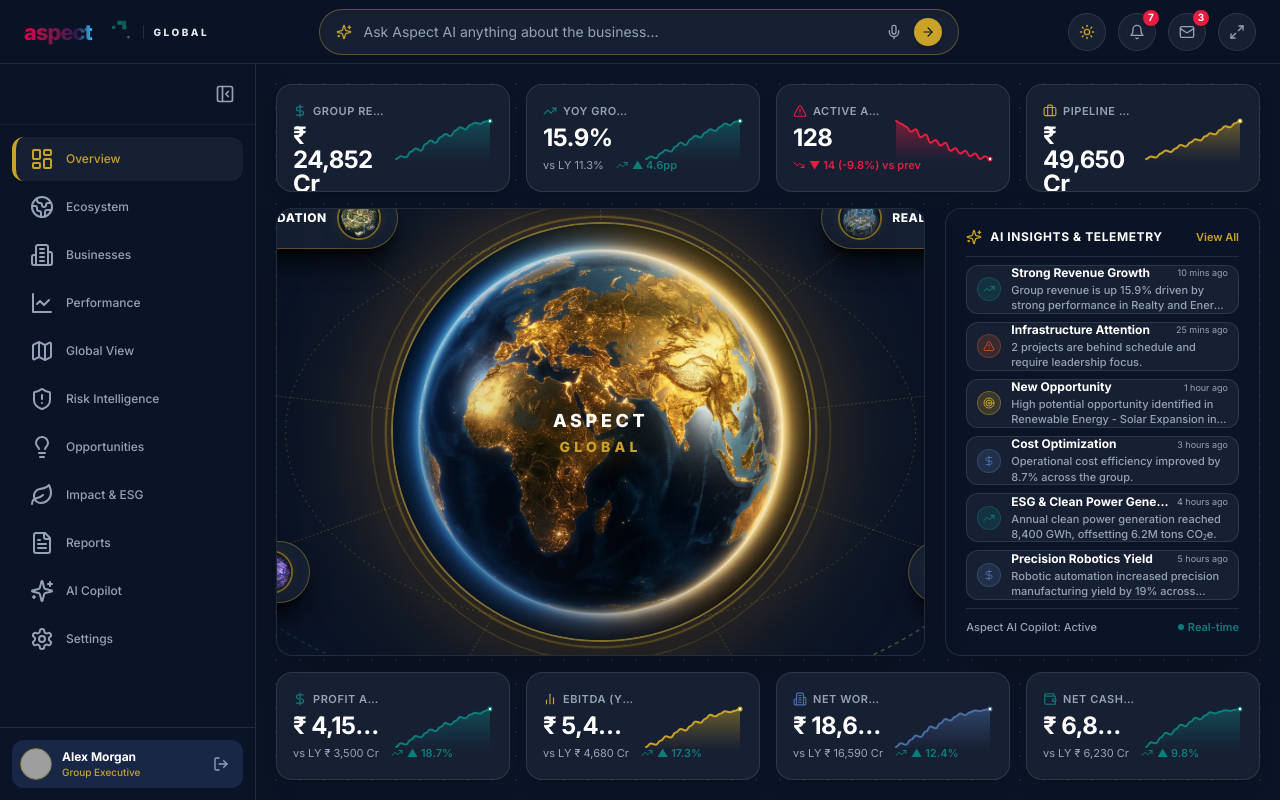
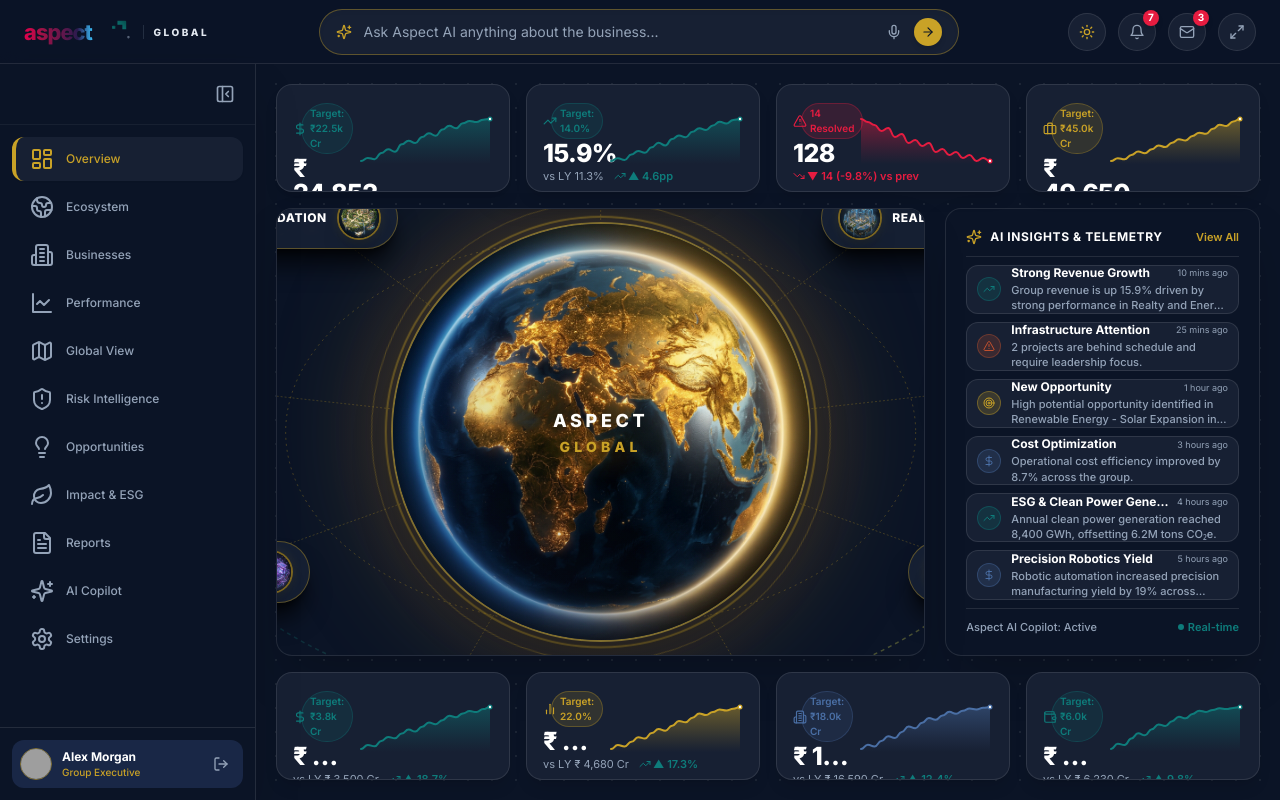
Before and after one commit to techknomatic-org/Aspect, a React (Vite) app: page /login in a window 1280 px wide. Both pictures are taken after a click on the button "SIGN IN TO COMMAND CENTER". Built offline with nearby package versions, Linux system fonts and the light colour scheme; grey boxes are pictures that could not be loaded.

Commit message:
feat: optimize internal card space with expanded sparklines and executive target badges

```diff
--- a/src/components/dashboard/AspectGlanceRow.tsx
+++ b/src/components/dashboard/AspectGlanceRow.tsx
@@ -81,6 +81,16 @@ export const AspectGlanceRow: React.FC<AspectGlanceRowProps> = ({ cards }) => {
     }
   };
 
+  const getTargetBadge = (id: string) => {
+    switch (id) {
+      case 'pat_ytd': return <span className="text-[10px] font-semibold px-2 py-0.5 rounded-full bg-[#0E7C7B]/15 border border-[#0E7C7B]/30 text-[#0E7C7B] hidden xl:inline-block">Target: ₹3.8k Cr</span>;
+      case 'ebitda_ytd': return <span className="text-[10px] font-semibold px-2 py-0.5 rounded-full bg-[#C9A227]/15 border border-[#C9A227]/30 text-[#C9A227] hidden xl:inline-block">Target: 22.0%</span>;
+      case 'net_worth': return <span className="text-[10px] font-semibold px-2 py-0.5 rounded-full bg-[#4A6FA5]/15 border border-[#4A6FA5]/30 text-[#4A6FA5] hidden xl:inline-block">Target: ₹18.0k Cr</span>;
+      case 'net_cash': return <span className="text-[10px] font-semibold px-2 py-0.5 rounded-full bg-[#0E7C7B]/15 border border-[#0E7C7B]/30 text-[#0E7C7B] hidden xl:inline-block">Target: ₹6.0k Cr</span>;
+      default: return null;
+    }
+  };
+
   const activeBottomCards = cards.filter((c) => c.id !== 'rev_trend');
 
   return (
@@ -89,6 +99,7 @@ export const AspectGlanceRow: React.FC<AspectGlanceRowProps> = ({ cards }) => {
         const trend = getTelemetryData(card.id);
         const chartColor = getSparklineColor(card.id);
         const icon = getCardIcon(card.id);
+        const badge = getTargetBadge(card.id);
 
         return (
           <div
@@ -96,33 +107,36 @@ export const AspectGlanceRow: React.FC<AspectGlanceRowProps> = ({ cards }) => {
             className={`${cardClass} border rounded-2xl p-3.5 lg:p-4 flex items-center justify-between h-[108px] relative overflow-hidden transition-all duration-200 group`}
           >
             <div className="flex-1 min-w-0 flex flex-col justify-between h-full py-0.5">
-              <div className="flex items-center gap-1.5 min-w-0">
-                {icon}
-                <div className={`text-[11px] font-semibold tracking-wider ${textMutedClass} uppercase truncate`}>
-                  {card.title}
+              <div className="flex items-center justify-between gap-2 pr-2">
+                <div className="flex items-center gap-1.5 min-w-0">
+                  {icon}
+                  <div className={`text-[11px] font-semibold tracking-wider ${textMutedClass} uppercase truncate`}>
+                    {card.title}
+                  </div>
                 </div>
+                {badge}
               </div>
 
-              <div className="my-1">
-                <span className={`text-xl lg:text-[24px] font-bold ${textValueClass} tracking-tight font-sans block leading-none truncate`}>
+              <div className="my-0.5">
+                <span className={`text-xl lg:text-[25px] font-extrabold ${textValueClass} tracking-tight font-sans block leading-none truncate`}>
                   {card.value}
                 </span>
               </div>
 
-              <div className="flex items-center gap-3 text-[11px] whitespace-nowrap">
+              <div className="flex items-center gap-2.5 text-[11px] whitespace-nowrap">
                 <span className={textMutedClass}>vs LY {card.subtitle?.replace('vs LY ', '') || 'Previous'}</span>
                 <span className="font-semibold text-[#0E7C7B] flex items-center shrink-0">
-                  <TrendingUp className="w-3 h-3 mr-1 inline" /> {card.change}
+                  <TrendingUp className="w-3 h-3 mr-0.5 inline" /> {card.change}
                 </span>
               </div>
             </div>
 
-            <div className="w-[100px] h-[48px] flex items-end shrink-0 ml-2">
+            <div className="w-[115px] lg:w-[135px] h-[52px] flex items-end shrink-0 ml-1.5">
               <SparklineChart
                 color={chartColor}
                 data={trend}
-                height={48}
-                width={100}
+                height={52}
+                width={135}
               />
             </div>
           </div>
--- a/src/components/dashboard/TopKPIRow.tsx
+++ b/src/components/dashboard/TopKPIRow.tsx
@@ -9,7 +9,6 @@ interface TopKPIRowProps {
   overview: DashboardOverview;
 }
 
-// Smooth realistic telemetry trend curves
 const TELEMETRY_REVENUE = [
   { val: 21452 }, { val: 21700 }, { val: 21600 }, { val: 22100 },
   { val: 22400 }, { val: 22200 }, { val: 22800 }, { val: 23100 },
@@ -58,107 +57,135 @@ export const TopKPIRow: React.FC<TopKPIRowProps> = ({ overview }) => {
       {/* 1. GROUP REVENUE (YTD) */}
       <div className={`${cardClass} border rounded-2xl p-3.5 lg:p-4 flex items-center justify-between h-[108px] relative overflow-hidden transition-all duration-200 group`}>
         <div className="flex-1 min-w-0 flex flex-col justify-between h-full py-0.5">
+          <div className="flex items-center justify-between gap-2 pr-2">
             <div className="flex items-center gap-1.5 min-w-0">
               <DollarSign className="w-3.5 h-3.5 text-[#0E7C7B] shrink-0" />
               <div className={`text-[11px] font-semibold tracking-wider ${textMutedClass} uppercase truncate`}>
                 GROUP REVENUE (YTD)
               </div>
             </div>
+            <span className="text-[10px] font-semibold px-2 py-0.5 rounded-full bg-[#0E7C7B]/15 border border-[#0E7C7B]/30 text-[#0E7C7B] hidden xl:inline-block">
+              Target: ₹22.5k Cr
+            </span>
+          </div>
 
-          <div className="my-1">
-            <span className={`text-xl lg:text-[24px] font-bold ${textValueClass} tracking-tight font-sans block leading-none`}>
+          <div className="my-0.5">
+            <span className={`text-xl lg:text-[25px] font-extrabold ${textValueClass} tracking-tight font-sans block leading-none`}>
               <CountUpNumber end={overview.revenueNumeric || 24852} prefix="₹ " suffix=" Cr" duration={750} />
             </span>
           </div>
-          <div className="flex items-center gap-3 text-[11px] whitespace-nowrap">
+
+          <div className="flex items-center gap-2.5 text-[11px] whitespace-nowrap">
             <span className={textMutedClass}>vs LY {overview.revenueVsLY || '₹ 21,452 Cr'}</span>
             <span className="font-semibold text-[#0E7C7B] flex items-center shrink-0">
-              <TrendingUp className="w-3 h-3 mr-1 inline" /> ▲ {overview.revenueChangePct || 15.9}%
+              <TrendingUp className="w-3 h-3 mr-0.5 inline" /> ▲ {overview.revenueChangePct || 15.9}%
             </span>
           </div>
         </div>
-        <div className="w-[100px] h-[48px] flex items-end shrink-0 ml-2">
-          <SparklineChart color="#0E7C7B" data={TELEMETRY_REVENUE} height={48} width={100} />
+
+        <div className="w-[115px] lg:w-[135px] h-[52px] flex items-end shrink-0 ml-1.5">
+          <SparklineChart color="#0E7C7B" data={TELEMETRY_REVENUE} height={52} width={135} />
         </div>
       </div>
 
       {/* 2. YoY GROWTH */}
       <div className={`${cardClass} border rounded-2xl p-3.5 lg:p-4 flex items-center justify-between h-[108px] relative overflow-hidden transition-all duration-200 group`}>
         <div className="flex-1 min-w-0 flex flex-col justify-between h-full py-0.5">
+          <div className="flex items-center justify-between gap-2 pr-2">
             <div className="flex items-center gap-1.5 min-w-0">
               <TrendingUp className="w-3.5 h-3.5 text-[#0E7C7B] shrink-0" />
               <div className={`text-[11px] font-semibold tracking-wider ${textMutedClass} uppercase truncate`}>
                 YoY GROWTH
               </div>
             </div>
+            <span className="text-[10px] font-semibold px-2 py-0.5 rounded-full bg-[#0E7C7B]/15 border border-[#0E7C7B]/30 text-[#0E7C7B] hidden xl:inline-block">
+              Target: 14.0%
+            </span>
+          </div>
 
-          <div className="my-1">
-            <span className={`text-xl lg:text-[24px] font-bold ${textValueClass} tracking-tight font-sans block leading-none`}>
+          <div className="my-0.5">
+            <span className={`text-xl lg:text-[25px] font-extrabold ${textValueClass} tracking-tight font-sans block leading-none`}>
               <CountUpNumber end={15.9} decimals={1} suffix="%" duration={750} />
             </span>
           </div>
-          <div className="flex items-center gap-3 text-[11px] whitespace-nowrap">
+
+          <div className="flex items-center gap-2.5 text-[11px] whitespace-nowrap">
             <span className={textMutedClass}>vs LY 11.3%</span>
             <span className="font-semibold text-[#0E7C7B] flex items-center shrink-0">
-              <TrendingUp className="w-3 h-3 mr-1 inline" /> ▲ 4.6pp
+              <TrendingUp className="w-3 h-3 mr-0.5 inline" /> ▲ 4.6pp
             </span>
           </div>
         </div>
-        <div className="w-[100px] h-[48px] flex items-end shrink-0 ml-2">
-          <SparklineChart color="#0E7C7B" data={TELEMETRY_GROWTH} height={48} width={100} />
+
+        <div className="w-[115px] lg:w-[135px] h-[52px] flex items-end shrink-0 ml-1.5">
+          <SparklineChart color="#0E7C7B" data={TELEMETRY_GROWTH} height={52} width={135} />
         </div>
       </div>
 
       {/* 3. ACTIVE ALERTS */}
       <div className={`${cardClass} border rounded-2xl p-3.5 lg:p-4 flex items-center justify-between h-[108px] relative overflow-hidden transition-all duration-200 group`}>
         <div className="flex-1 min-w-0 flex flex-col justify-between h-full py-0.5">
+          <div className="flex items-center justify-between gap-2 pr-2">
             <div className="flex items-center gap-1.5 min-w-0">
               <AlertTriangle className="w-3.5 h-3.5 text-[#E61C40] shrink-0" />
               <div className={`text-[11px] font-semibold tracking-wider ${textMutedClass} uppercase truncate`}>
                 ACTIVE ALERTS
               </div>
             </div>
+            <span className="text-[10px] font-semibold px-2 py-0.5 rounded-full bg-[#E61C40]/15 border border-[#E61C40]/30 text-[#E61C40] hidden xl:inline-block">
+              14 Resolved
+            </span>
+          </div>
 
-          <div className="my-1">
-            <span className={`text-xl lg:text-[24px] font-bold ${textValueClass} tracking-tight font-sans block leading-none`}>
+          <div className="my-0.5">
+            <span className={`text-xl lg:text-[25px] font-extrabold ${textValueClass} tracking-tight font-sans block leading-none`}>
               128
             </span>
           </div>
+
           <div className="flex items-center gap-2 text-[11px] whitespace-nowrap">
             <span className="font-semibold text-[#E61C40] flex items-center">
-              <TrendingDown className="w-3 h-3 mr-1 inline" /> ▼ 14 (-9.8%) vs prev
+              <TrendingDown className="w-3 h-3 mr-0.5 inline" /> ▼ 14 (-9.8%) vs prev
             </span>
           </div>
         </div>
-        <div className="w-[100px] h-[48px] flex items-end shrink-0 ml-2">
-          <SparklineChart color="#E61C40" data={TELEMETRY_ALERTS} height={48} width={100} />
+
+        <div className="w-[115px] lg:w-[135px] h-[52px] flex items-end shrink-0 ml-1.5">
+          <SparklineChart color="#E61C40" data={TELEMETRY_ALERTS} height={52} width={135} />
         </div>
       </div>
 
       {/* 4. GROUP PIPELINE VALUE */}
       <div className={`${cardClass} border rounded-2xl p-3.5 lg:p-4 flex items-center justify-between h-[108px] relative overflow-hidden transition-all duration-200 group`}>
         <div className="flex-1 min-w-0 flex flex-col justify-between h-full py-0.5">
+          <div className="flex items-center justify-between gap-2 pr-2">
             <div className="flex items-center gap-1.5 min-w-0">
               <Briefcase className="w-3.5 h-3.5 text-[#C9A227] shrink-0" />
               <div className={`text-[11px] font-semibold tracking-wider ${textMutedClass} uppercase truncate`}>
                 PIPELINE VALUE
               </div>
             </div>
+            <span className="text-[10px] font-semibold px-2 py-0.5 rounded-full bg-[#C9A227]/15 border border-[#C9A227]/30 text-[#C9A227] hidden xl:inline-block">
+              Target: ₹45.0k Cr
+            </span>
+          </div>
 
-          <div className="my-1">
-            <span className={`text-xl lg:text-[24px] font-bold ${textValueClass} tracking-tight font-sans block leading-none`}>
+          <div className="my-0.5">
+            <span className={`text-xl lg:text-[25px] font-extrabold ${textValueClass} tracking-tight font-sans block leading-none`}>
               <CountUpNumber end={49650} prefix="₹ " suffix=" Cr" duration={750} />
             </span>
           </div>
-          <div className="flex items-center gap-3 text-[11px] whitespace-nowrap">
+
+          <div className="flex items-center gap-2.5 text-[11px] whitespace-nowrap">
             <span className={textMutedClass}>vs LY ₹ 42,100 Cr</span>
             <span className="font-semibold text-[#C9A227] flex items-center shrink-0">
-              <TrendingUp className="w-3 h-3 mr-1 inline" /> ▲ 17.9%
+              <TrendingUp className="w-3 h-3 mr-0.5 inline" /> ▲ 17.9%
             </span>
           </div>
         </div>
-        <div className="w-[100px] h-[48px] flex items-end shrink-0 ml-2">
-          <SparklineChart color="#C9A227" data={TELEMETRY_PIPELINE} height={48} width={100} />
+
+        <div className="w-[115px] lg:w-[135px] h-[52px] flex items-end shrink-0 ml-1.5">
+          <SparklineChart color="#C9A227" data={TELEMETRY_PIPELINE} height={52} width={135} />
         </div>
       </div>
     </div>
```
Lines whose indentation alone changed are shown as unchanged.
